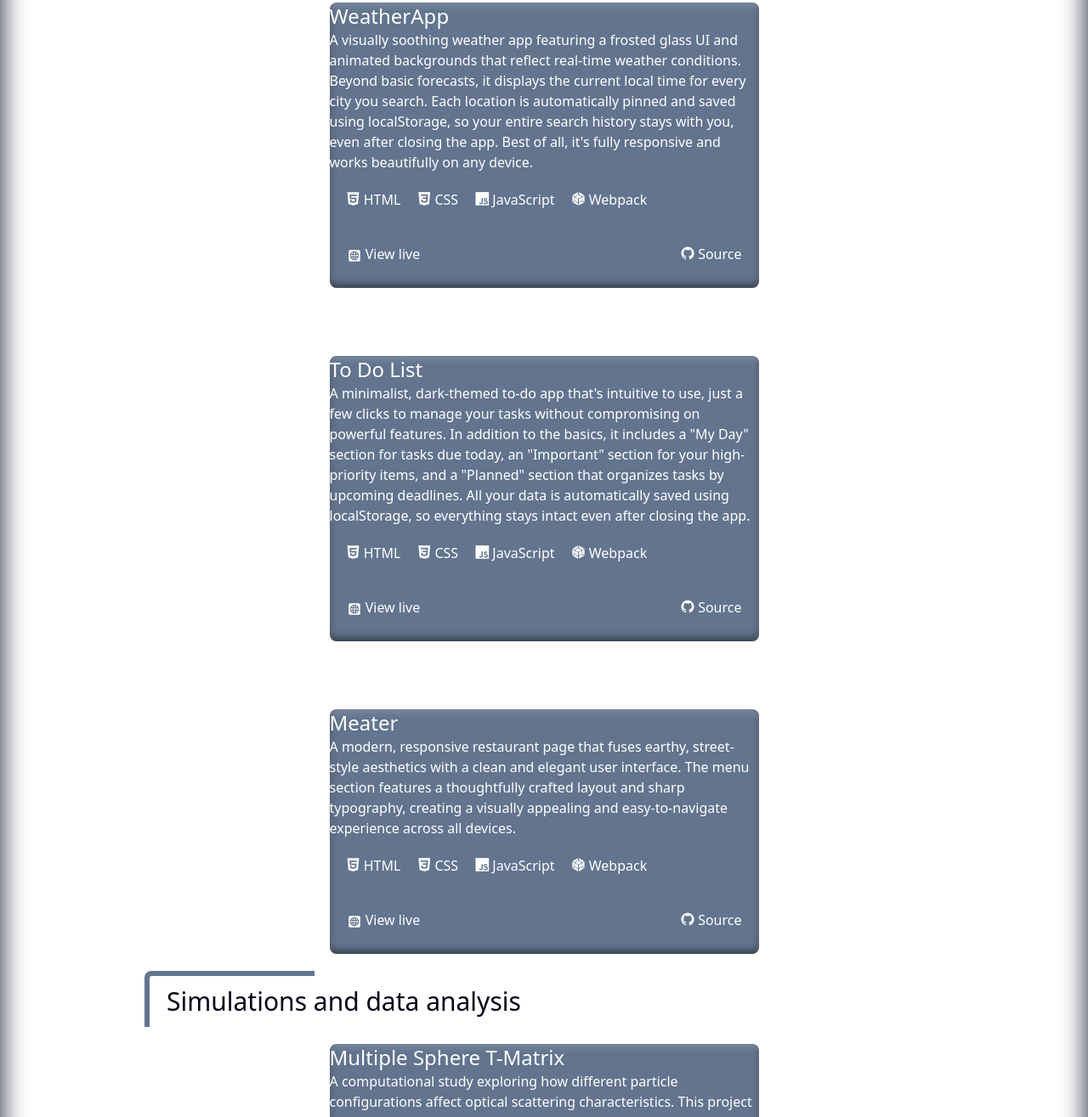
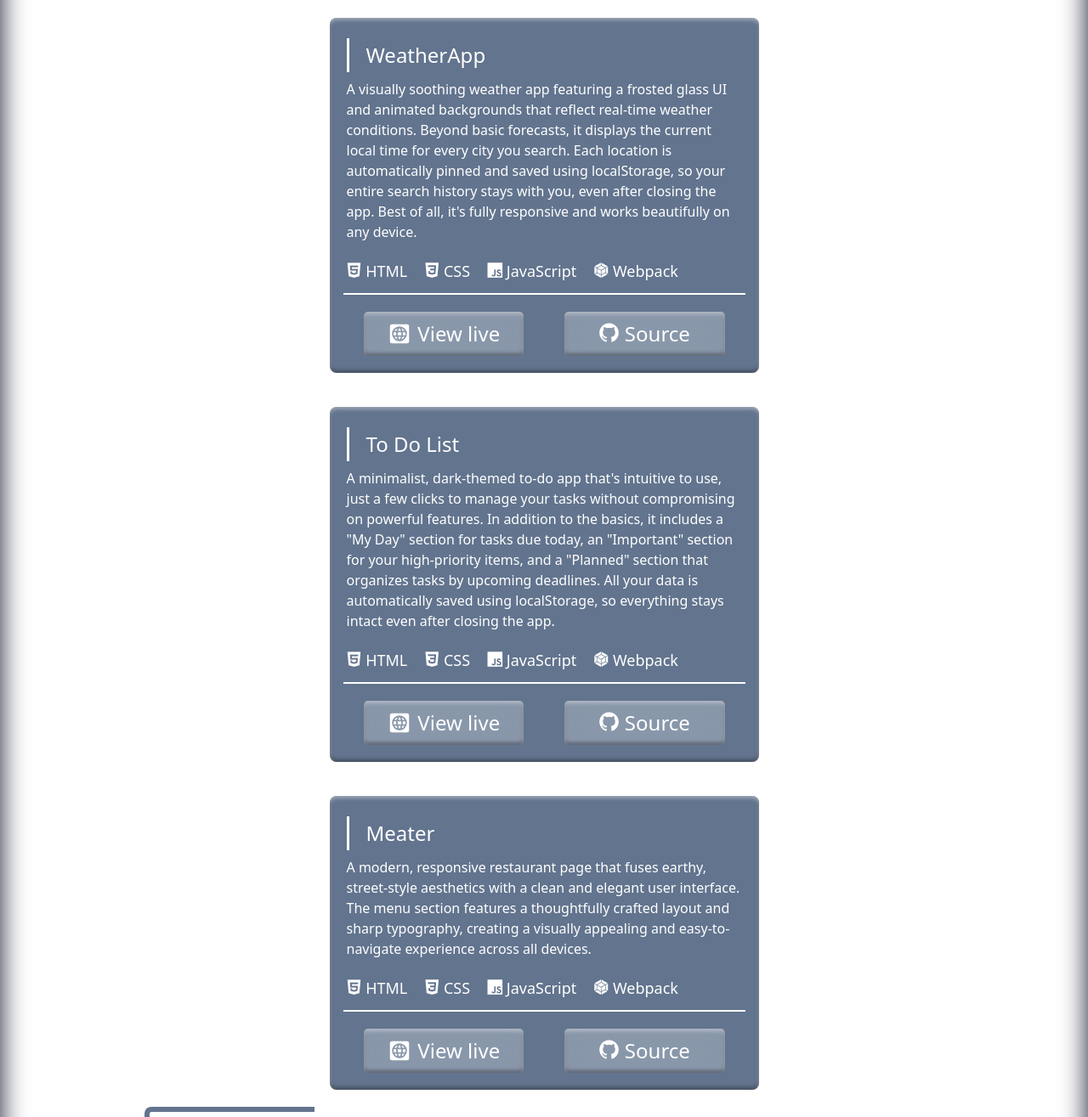
Before and after one commit to gofhilman/homepage, a website built with webpack: page src/template.html in a window 1280 px wide. Shown: the part 1485-2800 px from the top of the page at 85% size. Built offline with nearby package versions, Linux system fonts and the light colour scheme.

Commit message:
style: complete projects section style

```diff
--- a/src/styles.css
+++ b/src/styles.css
@@ -24,7 +24,7 @@
     @apply text-3xl font-medium;
   }
   h4 {
-    @apply justify-self-stretch text-2xl text-white;
+    @apply mx-5 mt-6 justify-self-stretch border-l-3 py-1 pl-5 text-2xl text-white;
   }
 
   iframe {
@@ -41,6 +41,12 @@
     transform-origin: center left;
     animation: progress linear;
     animation-timeline: scroll(root block);
+  }
+
+  .shadowing {
+    box-shadow:
+      inset 0 2px 5px rgba(255, 255, 255, 0.5),
+      inset 0 -2px 5px rgba(0, 0, 0, 0.5);
   }
 
   .contact-button {
@@ -66,25 +72,43 @@
   }
 
   #projects article {
-    @apply grid w-[505px] rounded-lg bg-slate-500 text-white pb-2;
+    @apply grid w-[505px] items-start rounded-lg bg-slate-500 text-white;
     box-shadow:
-      inset 0 4px 8px rgba(255, 255, 255, 0.2),
-      inset 0 -4px 8px rgba(0, 0, 0, 0.5);
+      inset 0 2px 5px rgba(255, 255, 255, 0.5),
+      inset 0 -2px 5px rgba(0, 0, 0, 0.5);
   }
   #projects > div {
-    @apply mx-3 grid grid-cols-[repeat(auto-fit,minmax(550px,1fr))] justify-items-center gap-y-20;
+    @apply mx-3 grid grid-cols-[repeat(auto-fit,minmax(550px,1fr))] justify-items-center gap-y-10;
   }
   #projects article > img {
     @apply rounded-t-lg;
   }
 
+  #projects article > p {
+    @apply px-5 py-2;
+  }
+
   #projects article > div:last-child {
-    @apply flex p-5 justify-between;
+    @apply mx-4 flex border-t-2 py-5 text-2xl;
+  }
+  #projects article > div:last-child > * {
+    @apply mx-6 flex-1 bg-white/25 text-center;
+    padding: 10px 0;
+    backdrop-filter: blur(10px);
+    border-radius: 5px;
+    box-shadow:
+      inset 0 2px 5px rgba(255, 255, 255, 0.5),
+      inset 0 -2px 5px rgba(0, 0, 0, 0.5);
   }
 
   .white-icon {
     filter: brightness(0) invert(1);
-    @apply inline-block w-[18px];
+    @apply inline-block w-[20px];
+  }
+
+  .big-icon {
+    filter: brightness(0) invert(1);
+    @apply inline-block w-[30px];
   }
 
   #projects > h2,
@@ -98,7 +122,11 @@
   }
 
   .project-tools {
-    @apply p-5 flex flex-wrap gap-5;
+    @apply flex flex-wrap gap-5 px-5 py-3 text-lg;
+  }
+
+  .center-icon {
+    @apply flex items-center justify-center gap-[6px];
   }
 }
 
--- a/src/template.html
+++ b/src/template.html
@@ -37,9 +37,7 @@
             ><span>a </span><span id="typing"></span><span id="cursor"></span
           ></span>
         </h2>
-        <p
-          class="mr-30 border-l-10 border-slate-500 px-10 py-5 text-xl/normal"
-        >
+        <p class="mr-30 border-l-10 border-slate-500 px-10 py-5 text-xl/normal">
           I'm a developer from Indonesia with roots in physics. I graduated as
           valedictorian from Institut Teknologi Bandung and earned a fully
           funded master's in Quantum Science and Technology at the University of
@@ -55,7 +53,7 @@
               class="max-w-[300px] animate-[vertical-swing_3s_ease-in-out_infinite_alternate] rounded-sm"
             />
             <div
-              class="absolute top-5 left-5 -z-1 size-full animate-[vertical-swing_3s_ease-in-out_500ms_infinite_alternate] rounded-sm bg-slate-500"
+              class="shadowing absolute top-5 left-5 -z-1 size-full animate-[vertical-swing_3s_ease-in-out_500ms_infinite_alternate] rounded-sm bg-slate-500"
             ></div>
           </div>
           <nav>
@@ -91,17 +89,21 @@
               <div><i class="devicon-webpack-plain"></i> Webpack</div>
             </div>
             <div>
-              <a href="https://gofhilman.github.io/battleship/" target="_blank" rel="noopener noreferrer">
-                <div>
-                  <img
-                    class="white-icon"
-                    src="./assets/web-box.svg"
-                    alt="Icon"
-                  />
+              <a
+                href="https://gofhilman.github.io/battleship/"
+                target="_blank"
+                rel="noopener noreferrer"
+              >
+                <div class="center-icon">
+                  <img class="big-icon" src="./assets/web-box.svg" alt="Icon" />
                   View live
                 </div>
               </a>
-              <a href="https://github.com/gofhilman/battleship" target="_blank" rel="noopener noreferrer">
+              <a
+                href="https://github.com/gofhilman/battleship"
+                target="_blank"
+                rel="noopener noreferrer"
+              >
                 <div><i class="devicon-github-original"></i> Source</div>
               </a>
             </div>
@@ -125,17 +127,21 @@
               <div><i class="devicon-webpack-plain"></i> Webpack</div>
             </div>
             <div>
-              <a href="https://gofhilman.github.io/weather-app/" target="_blank" rel="noopener noreferrer">
-                <div>
-                  <img
-                    class="white-icon"
-                    src="./assets/web-box.svg"
-                    alt="Icon"
-                  />
+              <a
+                href="https://gofhilman.github.io/weather-app/"
+                target="_blank"
+                rel="noopener noreferrer"
+              >
+                <div class="center-icon">
+                  <img class="big-icon" src="./assets/web-box.svg" alt="Icon" />
                   View live
                 </div>
               </a>
-              <a href="https://github.com/gofhilman/weather-app" target="_blank" rel="noopener noreferrer">
+              <a
+                href="https://github.com/gofhilman/weather-app"
+                target="_blank"
+                rel="noopener noreferrer"
+              >
                 <div><i class="devicon-github-original"></i> Source</div>
               </a>
             </div>
@@ -160,17 +166,21 @@
               <div><i class="devicon-webpack-plain"></i> Webpack</div>
             </div>
             <div>
-              <a href="https://gofhilman.github.io/todo-list/" target="_blank" rel="noopener noreferrer">
-                <div>
-                  <img
-                    class="white-icon"
-                    src="./assets/web-box.svg"
-                    alt="Icon"
-                  />
+              <a
+                href="https://gofhilman.github.io/todo-list/"
+                target="_blank"
+                rel="noopener noreferrer"
+              >
+                <div class="center-icon">
+                  <img class="big-icon" src="./assets/web-box.svg" alt="Icon" />
                   View live
                 </div>
               </a>
-              <a href="https://github.com/gofhilman/todo-list" target="_blank" rel="noopener noreferrer">
+              <a
+                href="https://github.com/gofhilman/todo-list"
+                target="_blank"
+                rel="noopener noreferrer"
+              >
                 <div><i class="devicon-github-original"></i> Source</div>
               </a>
             </div>
@@ -192,17 +202,21 @@
               <div><i class="devicon-webpack-plain"></i> Webpack</div>
             </div>
             <div>
-              <a href="https://gofhilman.github.io/restaurant-page/" target="_blank" rel="noopener noreferrer">
-                <div>
-                  <img
-                    class="white-icon"
-                    src="./assets/web-box.svg"
-                    alt="Icon"
-                  />
+              <a
+                href="https://gofhilman.github.io/restaurant-page/"
+                target="_blank"
+                rel="noopener noreferrer"
+              >
+                <div class="center-icon">
+                  <img class="big-icon" src="./assets/web-box.svg" alt="Icon" />
                   View live
                 </div>
               </a>
-              <a href="https://github.com/gofhilman/restaurant-page" target="_blank" rel="noopener noreferrer">
+              <a
+                href="https://github.com/gofhilman/restaurant-page"
+                target="_blank"
+                rel="noopener noreferrer"
+              >
                 <div><i class="devicon-github-original"></i> Source</div>
               </a>
             </div>
@@ -225,7 +239,7 @@
             </p>
             <div class="project-tools">
               <div><i class="devicon-fortran-original"></i> Fortran</div>
-              <div>
+              <div class="center-icon">
                 <img
                   class="white-icon"
                   src="./assets/wolfram-language-seeklogo.svg"
@@ -233,7 +247,7 @@
                 />
                 Wolfram Language
               </div>
-              <div>
+              <div class="center-icon">
                 <img
                   class="white-icon"
                   src="./assets/icons8-wolfram-mathematica-100.png"
@@ -243,8 +257,12 @@
               </div>
             </div>
             <div>
-              <div></div>
-              <a href="https://github.com/gofhilman/mstm" target="_blank" rel="noopener noreferrer">
+              <div class="invisible"></div>
+              <a
+                href="https://github.com/gofhilman/mstm"
+                target="_blank"
+                rel="noopener noreferrer"
+              >
                 <div><i class="devicon-github-original"></i> Source</div>
               </a>
             </div>
@@ -263,8 +281,12 @@
               <div><i class="devicon-matlab-plain"></i> MATLAB</div>
             </div>
             <div>
-              <div></div>
-              <a href="https://github.com/gofhilman/fmr-analysis" target="_blank" rel="noopener noreferrer">
+              <div class="invisible"></div>
+              <a
+                href="https://github.com/gofhilman/fmr-analysis"
+                target="_blank"
+                rel="noopener noreferrer"
+              >
                 <div><i class="devicon-github-original"></i> Source</div>
               </a>
             </div>
```
